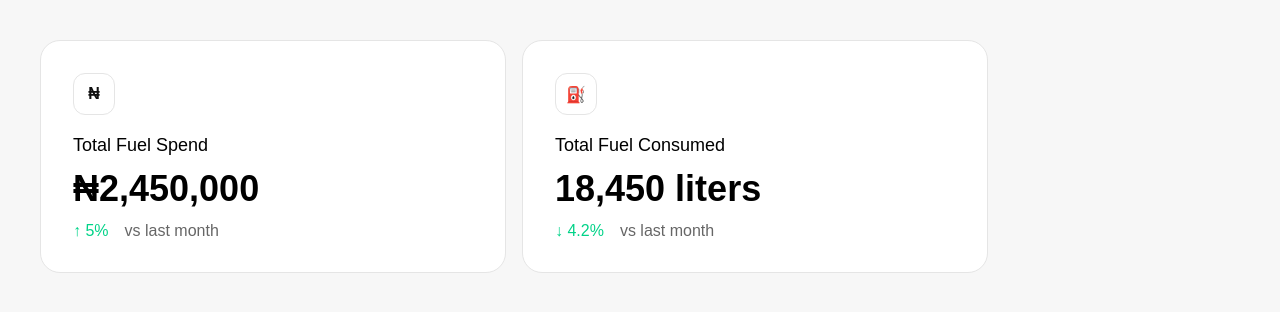
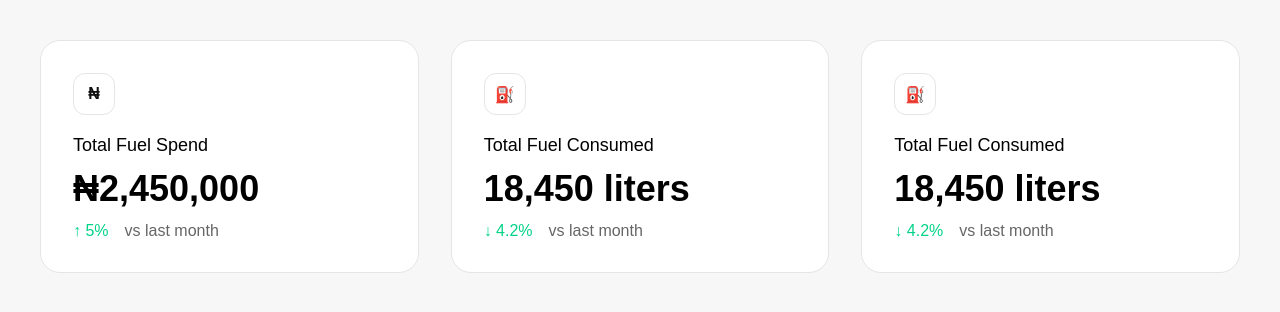
Before and after one commit to kolability/product-lab, a plain HTML site: page index.html in a window 1280 px wide. Drawn offline with Linux system fonts and the light colour scheme.

Commit message:
Updated html tages

```diff
--- a/index.html
+++ b/index.html
@@ -9,9 +9,9 @@
   </head>
 
   <body>
-    <div class="container">
+    <main class="container">
 
-      <div class="card">
+      <article class="card">
         <div class="icon">
         ₦
         </div>
@@ -24,9 +24,9 @@
           <span class="percentage">↑ 5%</span>
           <p>vs last month</p>
         </div>
-      </div>
+      </article>
 
-      <div class="card">
+      <article class="card">
         <div class="icon">
         ⛽️
         </div>
@@ -39,6 +39,21 @@
           <span class="percentage">↓ 4.2%</span>
           <p>vs last month</p>
         </div>
-      </div>
+    </article>
+    <article class="card">
+        <div class="icon">
+        ⛽️
+        </div>
+
+        <h3>Total Fuel Consumed</h3>
+        <p class="liters">
+          18,450 liters
+        </p>
+        <div class="growth">
+          <span class="percentage">↓ 4.2%</span>
+          <p>vs last month</p>
+        </div>
+    </article>
+    </main>
   </body>
 </html>
--- a/style.css
+++ b/style.css
@@ -18,7 +18,7 @@ body {
 .container {
   display: flex;
   flex-direction: row;
-  gap: 16px;
+  gap: 32px;
 }
 
 .card {
```
